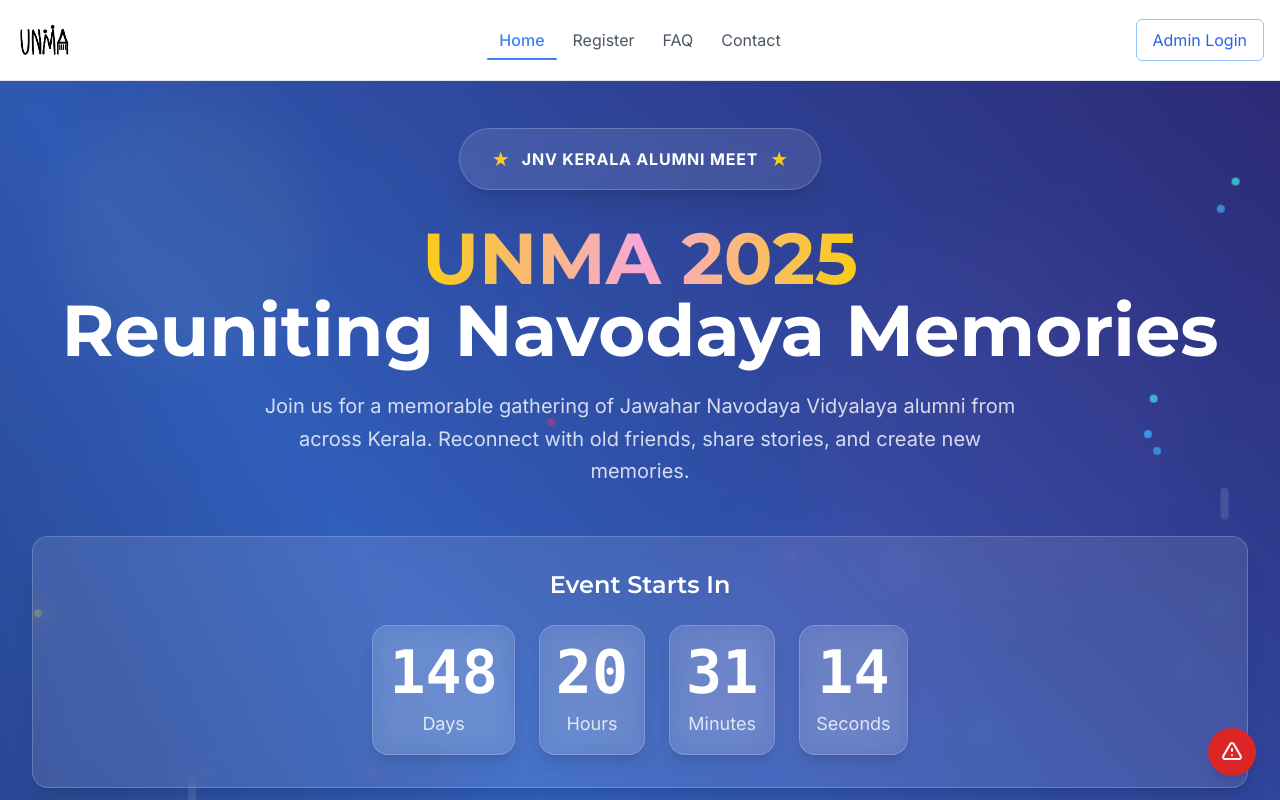
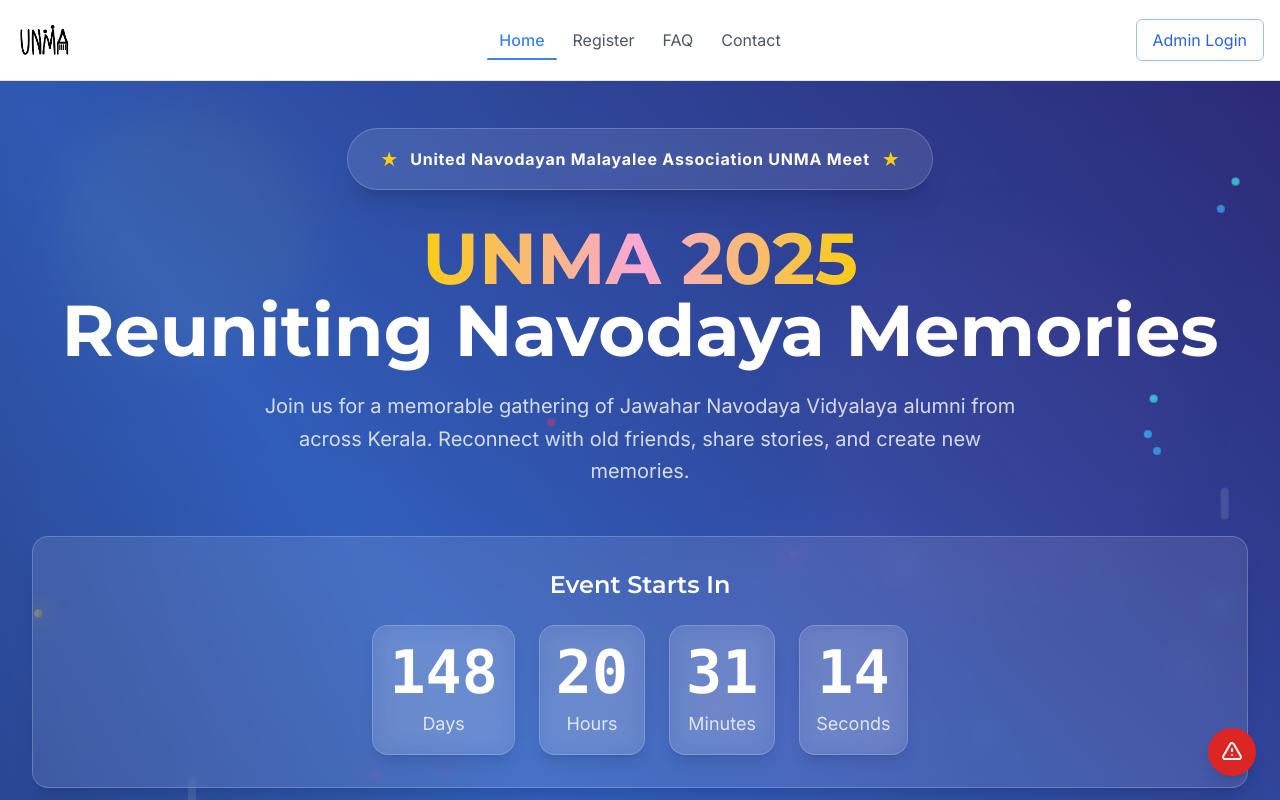
Before and after one commit to Ashin-Amanulla/unmar2025-registration, a React (Vite) app: page / in a window 1280 px wide. Shown: the top 800 px of the page. Built offline with nearby package versions, Linux system fonts and the light colour scheme; no server answers; what i18n-iso-countries would draw is missing.

Commit message:
Update Home.jsx

```diff
--- a/src/pages/Home.jsx
+++ b/src/pages/Home.jsx
@@ -218,7 +218,7 @@
                 >
                   <span className="text-yellow-400 text-xl">★</span>
                   <span className="text-white font-bold tracking-wider">
-                    JNV KERALA ALUMNI MEET
+                    United Navodayan Malayalee Association UNMA Meet
                   </span>
                   <span className="text-yellow-400 text-xl">★</span>
                 </motion.div>
```
